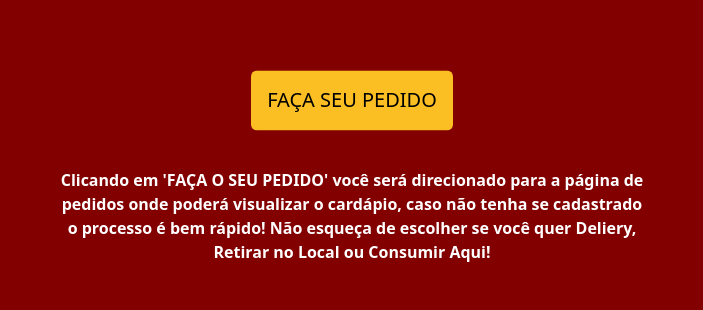
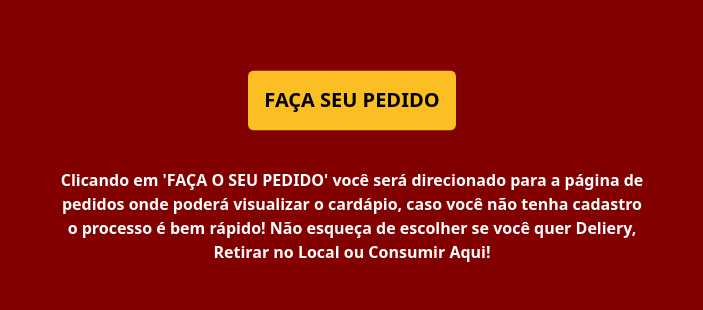
Before and after one commit to YuriCPS/temppero-website, a React (Create React App) app: page / in a window 1280 px wide. Both pictures are taken after a click on the button "CLIQUE AQUI E FAÇA SEU PEDIDO". Shown: the part 364-674 px from the top of the page, without its empty margins (288-991 px from the left). Built offline with nearby package versions, Linux system fonts and the light colour scheme.

Commit message:
feat: adjust buttons css

```diff
--- a/src/components/Button.jsx
+++ b/src/components/Button.jsx
@@ -2,7 +2,7 @@ import React, { useState } from 'react';
 
 function Button() {
   const [clicked, setClicked] = useState(false);
-  const message = "Clicando em 'FAÇA O SEU PEDIDO' você será direcionado para a página de pedidos onde poderá visualizar o cardápio, caso não tenha se cadastrado o processo é bem rápido! Não esqueça de escolher se você quer Deliery, Retirar no Local ou Consumir Aqui!";
+  const message = "Clicando em 'FAÇA O SEU PEDIDO' você será direcionado para a página de pedidos onde poderá visualizar o cardápio, caso você não tenha cadastro o processo é bem rápido! Não esqueça de escolher se você quer Deliery, Retirar no Local ou Consumir Aqui!";
 
   const firstClick = () => {
     setClicked(true);
@@ -13,7 +13,7 @@ function Button() {
       {!clicked
       && (
       <button
-        className="rounded-md text-xl font-medium bg-amber-400 hover:bg-amber-500 animate-bounce p-4 m-6"
+        className="rounded-md text-xl font-semibold bg-amber-400 hover:bg-amber-500 animate-bounce p-4 m-6"
         type="button"
         onClick={firstClick}
       >
@@ -25,7 +25,7 @@ function Button() {
       <div className="flex-col text-center">
         <a href="https://app.menudino.com/temppero">
           <button
-            className="rounded-md text-xl font-medium bg-amber-400 hover:bg-amber-500 animate-bounce p-4 mt-6 mx-auto"
+            className="rounded-md text-xl font-semibold bg-amber-400 hover:bg-amber-500 animate-bounce p-4 mt-6 mx-auto"
             type="button"
           >
             FAÇA SEU PEDIDO
```
